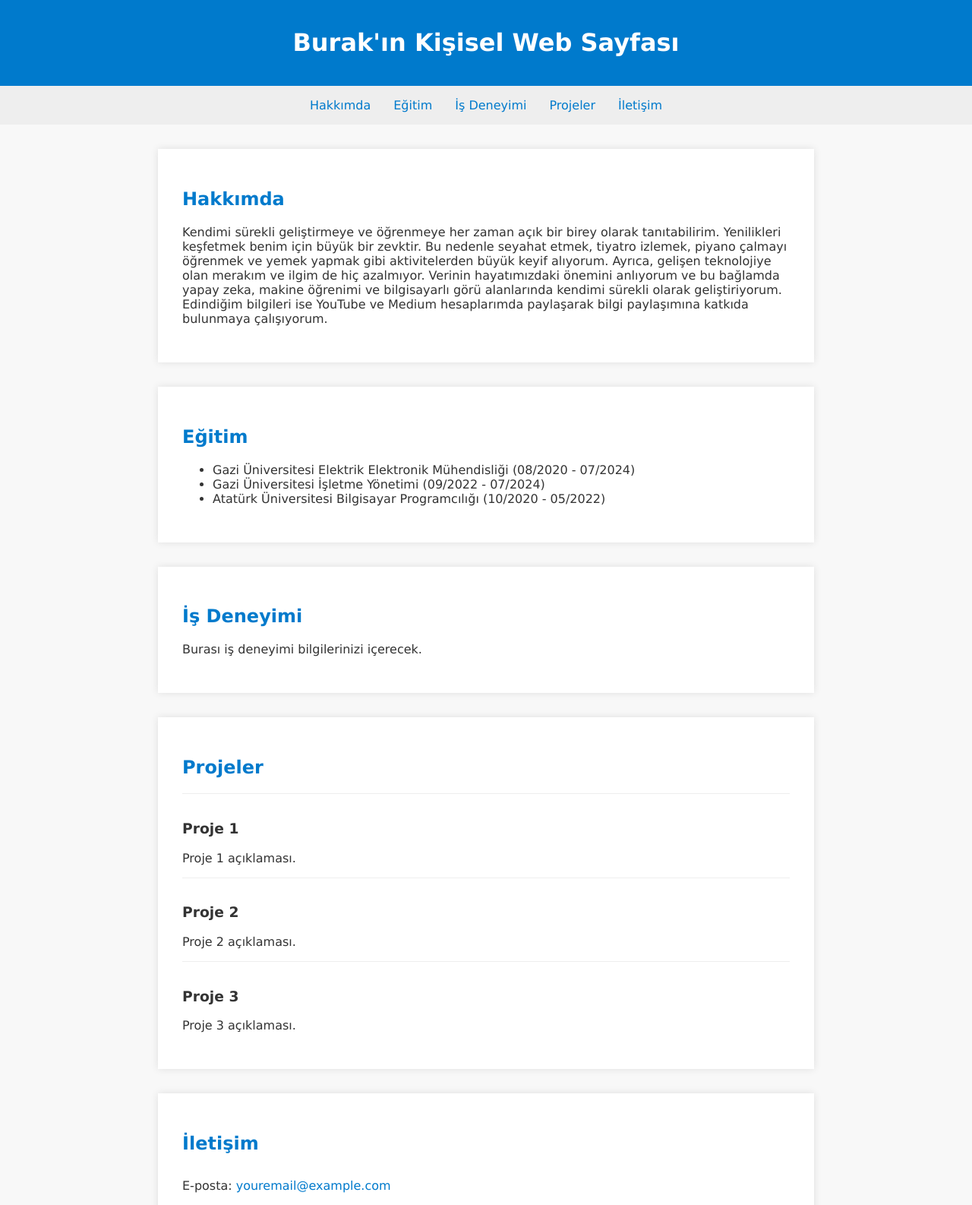
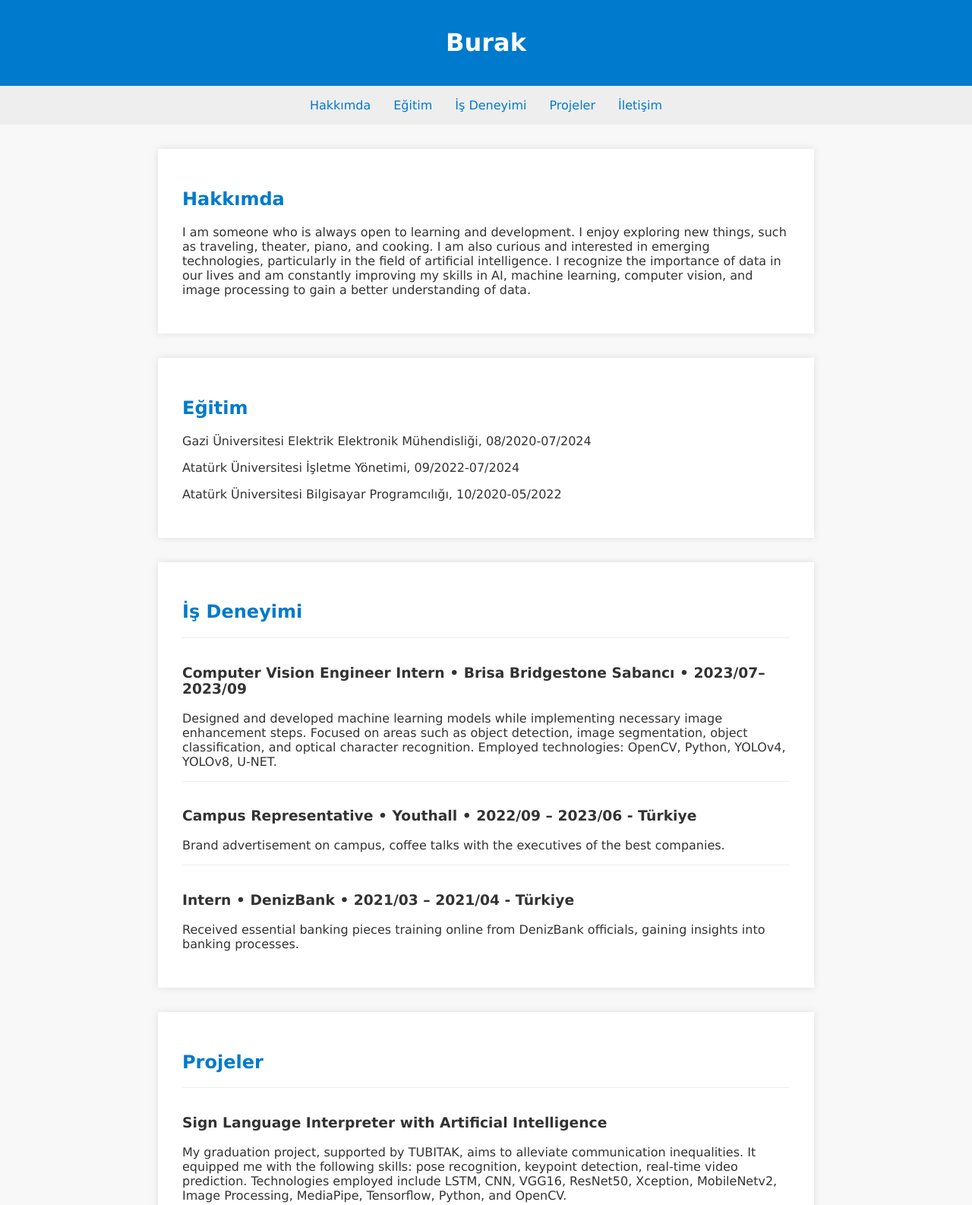
Before and after one commit to mbk2103/mbk2103.github.io, a plain HTML site: page index.html in a window 1280 px wide. Shown: the top 1586 px of the page at 76% size. Drawn offline with Linux system fonts and the light colour scheme.

Commit message:
Update index.html

```diff
--- a/index.html
+++ b/index.html
@@ -3,7 +3,7 @@
 <head>
     <meta charset="UTF-8">
     <meta name="viewport" content="width=device-width, initial-scale=1.0">
-    <title>Kişisel Web Sayfası</title>
+    <title>Mehmet Burak Karabulut</title>
     <style>
         body {
             font-family: Verdana, sans-serif;
@@ -69,20 +69,11 @@
             border: 1px solid #ddd;
             padding: 1em;
         }
-        .medium-preview h3 {
-            margin: 0;
-            font-size: 1.2em;
-            color: #007acc;
-        }
-        .medium-preview p {
-            font-size: 0.9em;
-            color: #555;
-        }
     </style>
 </head>
 <body>
     <header>
-        <h1>Burak'ın Kişisel Web Sayfası</h1>
+        <h1>Burak</h1>
     </header>
     <nav>
         <a href="#hakkimda">Hakkımda</a>
@@ -93,25 +84,34 @@
     </nav>
     <section id="hakkimda">
         <h2>Hakkımda</h2>
-        <p>Kendimi sürekli geliştirmeye ve öğrenmeye her zaman açık bir birey olarak tanıtabilirim. Yenilikleri keşfetmek benim için büyük bir zevktir. Bu nedenle seyahat etmek, tiyatro izlemek, piyano çalmayı öğrenmek ve yemek yapmak gibi aktivitelerden büyük keyif alıyorum. Ayrıca, gelişen teknolojiye olan merakım ve ilgim de hiç azalmıyor. Verinin hayatımızdaki önemini anlıyorum ve bu bağlamda yapay zeka, makine öğrenimi ve bilgisayarlı görü alanlarında kendimi sürekli olarak geliştiriyorum. Edindiğim bilgileri ise YouTube ve Medium hesaplarımda paylaşarak bilgi paylaşımına katkıda bulunmaya çalışıyorum.</p>
+        <p>I am someone who is always open to learning and development. I enjoy exploring new things, such as traveling, theater, piano, and cooking. I am also curious and interested in emerging technologies, particularly in the field of artificial intelligence. I recognize the importance of data in our lives and am constantly improving my skills in AI, machine learning, computer vision, and image processing to gain a better understanding of data.</p>
     </section>
     <section id="egitim">
         <h2>Eğitim</h2>
-        <ul>
-            <li>Gazi Üniversitesi Elektrik Elektronik Mühendisliği (08/2020 - 07/2024)</li>
-            <li>Gazi Üniversitesi İşletme Yönetimi (09/2022 - 07/2024)</li>
-            <li>Atatürk Üniversitesi Bilgisayar Programcılığı (10/2020 - 05/2022)</li>
-        </ul>
+        <p>Gazi Üniversitesi Elektrik Elektronik Mühendisliği, 08/2020-07/2024</p>
+        <p>Atatürk Üniversitesi İşletme Yönetimi, 09/2022-07/2024</p>
+        <p>Atatürk Üniversitesi Bilgisayar Programcılığı, 10/2020-05/2022</p>
     </section>
     <section id="is-deneyimi">
         <h2>İş Deneyimi</h2>
-        <p>Burası iş deneyimi bilgilerinizi içerecek.</p>
+        <div class="project">
+            <h3>Computer Vision Engineer Intern • Brisa Bridgestone Sabancı • 2023/07–2023/09</h3>
+            <p>Designed and developed machine learning models while implementing necessary image enhancement steps. Focused on areas such as object detection, image segmentation, object classification, and optical character recognition. Employed technologies: OpenCV, Python, YOLOv4, YOLOv8, U-NET.</p>
+        </div>
+        <div class="project">
+            <h3>Campus Representative • Youthall • 2022/09 – 2023/06 - Türkiye</h3>
+            <p>Brand advertisement on campus, coffee talks with the executives of the best companies.</p>
+        </div>
+        <div class="project">
+            <h3>Intern • DenizBank • 2021/03 – 2021/04 - Türkiye</h3>
+            <p>Received essential banking pieces training online from DenizBank officials, gaining insights into banking processes.</p>
+        </div>
     </section>
     <section id="projeler">
         <h2>Projeler</h2>
         <div class="project">
-            <h3>Proje 1</h3>
-            <p>Proje 1 açıklaması.</p>
+            <h3>Sign Language Interpreter with Artificial Intelligence</h3>
+            <p>My graduation project, supported by TUBITAK, aims to alleviate communication inequalities. It equipped me with the following skills: pose recognition, keypoint detection, real-time video prediction. Technologies employed include LSTM, CNN, VGG16, ResNet50, Xception, MobileNetv2, Image Processing, MediaPipe, Tensorflow, Python, and OpenCV.</p>
         </div>
         <div class="project">
             <h3>Proje 2</h3>
@@ -136,20 +136,17 @@
         </div>
         <div class="media-container">
             <h2>Videolar ve Makaleler</h2>
-            <iframe width="1250" height="703" src="https://www.youtube.com/embed/AJVDmJukw8M" title="Introduction to Machine Learning with HR Project - Polynomial Regression" frameborder="0" allow="accelerometer; autoplay; clipboard-write; encrypted-media; gyroscope; picture-in-picture; web-share" referrerpolicy="strict-origin-when-cross-origin" allowfullscreen></iframe>
-            <iframe width="1250" height="703" src="https://www.youtube.com/embed/vU4-dgjc3ic" title="Regresyon Modeli ile Sera Gazı Emisyonu Tahmini | Makine Öğrenimi" frameborder="0" allow="accelerometer; autoplay; clipboard-write; encrypted-media; gyroscope; picture-in-picture; web-share" referrerpolicy="strict-origin-when-cross-origin" allowfullscreen></iframe>
+            <iframe width="560" height="315" src="https://www.youtube.com/embed/AJVDmJukw8M" frameborder="0" allow="accelerometer; autoplay; clipboard-write; encrypted-media; gyroscope; picture-in-picture" allowfullscreen></iframe>
+            <iframe width="560" height="315" src="https://www.youtube.com/embed/vU4-dgjc3ic" frameborder="0" allow="accelerometer; autoplay; clipboard-write; encrypted-media; gyroscope; picture-in-picture" allowfullscreen></iframe>
             <div class="medium-preview">
                 <h3>Object-Oriented Programming and SOLID Principles: A Comprehensive Guide with Python Examples</h3>
                 <p>Object-Oriented Programming (OOP) is a fundamental paradigm that has revolutionized software development by promoting modular, reusable, and maintainable code. In this article, we delve into the core principles of OOP and explore the SOLID principles, a set of design principles that enhance the robustness and scalability of object-oriented systems. <a href="https://blog.devgenius.io/mastering-object-oriented-programming-and-solid-principles-a-comprehensive-guide-with-python-74acd2fb81c1" target="_blank">Devamını oku</a></p>
             </div>
             <div class="medium-preview">
                 <h3>Temel Network: Veri İletişimi Teknikleri, TCP/IP, OSI…</h3>
-                <p>Veri iletişimi, iki ya da daha fazla cihaz arasında veri paylaşımı işlemidir. Bu cihazlar, ağ aracılığıyla bağlantılı olabilirler. Veri, herhangi bir dijital ya da analog sinyal şeklinde olabilir. Veri iletişimi işlemi, doğru ve güvenilir bir şekilde gerçekleştirilmesi için bazı kurallar ve protokoller ile yönetilir. <a href="https://blog.devgenius.io/mastering-object-oriented-programming-and-solid-principles-a-comprehensive-guide-with-python-74acd2fb81c1" target="_blank">Devamını oku</a></p>
+                <p>Veri iletişimi, iki ya da daha fazla cihaz arasında veri paylaşımı işlemidir. Bu cihazlar, ağ aracılığıyla bağlantılı olabilirler. Veri, herhangi bir dijital ya da analog sinyal şeklinde olabilir. Veri iletişimi işlemi, doğru ve güvenilir bir şekilde gerçekleştirilmesi için bazı kurallar ve protokoller ile yönetilir. <a href="https://mtburakk.medium.com/temel-network-veri-i%CC%87leti%C5%9Fimi-tcp-ip-osi-bb5f14ca52a1" target="_blank">Devamını oku</a></p>
             </div>
         </div>
     </section>
     <footer>
-        <p>&copy; 2024 Burak. Tüm hakları saklıdır.</p>
-    </footer>
-</body>
-</html>
+        <p>&copy; 2024 Burak
```
